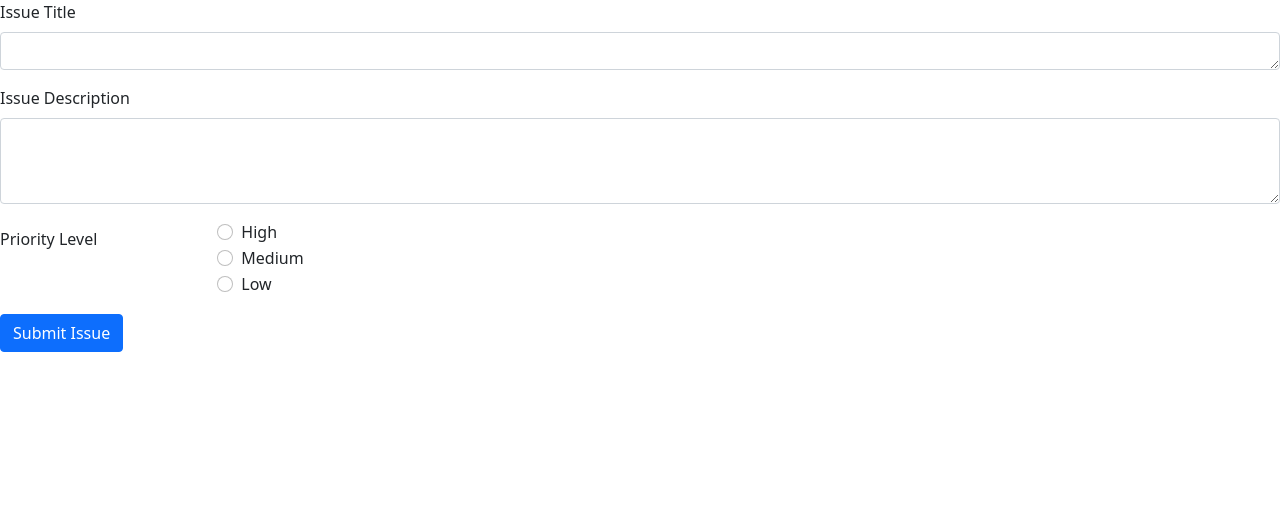
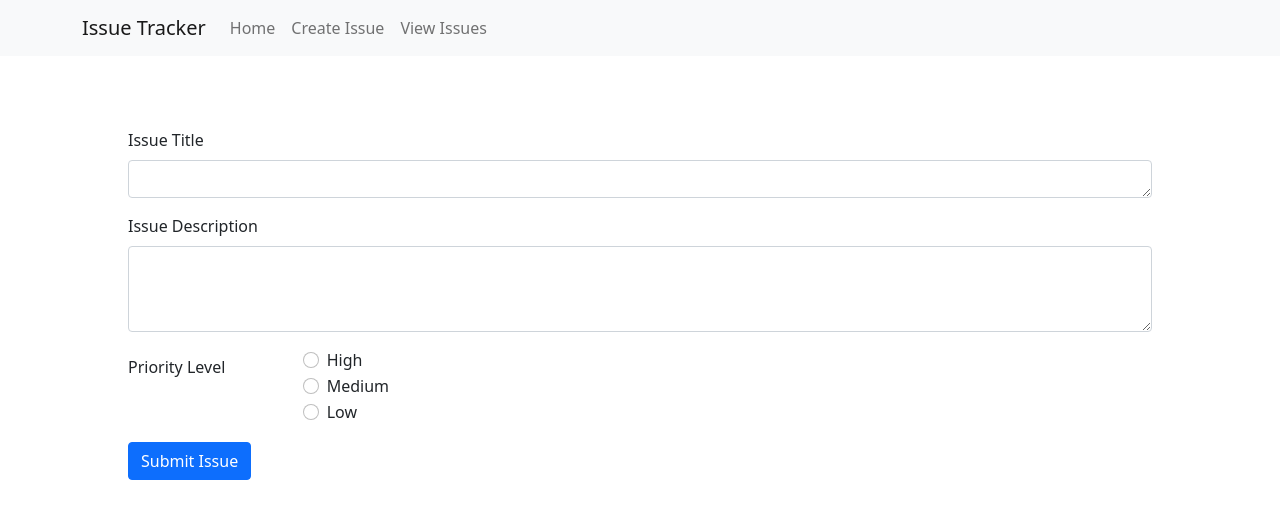
Before and after one commit to JoeyFitzpatrick/issue-tracker, a Next.js app: page /create in a window 1280 px wide. Shown: the top 518 px of the page. Built offline with nearby package versions, Linux system fonts and the light colour scheme; no server answers; the database is empty.

Commit message:
Add nav to all pages, improve styling

```diff
--- a/components/Nav.jsx
+++ b/components/Nav.jsx
@@ -9,7 +9,7 @@ const Navigation = () => {
           <Navbar.Toggle aria-controls="basic-navbar-nav" />
           <Navbar.Collapse id="basic-navbar-nav">
             <Nav className="me-auto">
-              <Nav.Link href="#home">Home</Nav.Link>
+              <Nav.Link href="/">Home</Nav.Link>
               <Nav.Link href="/create">Create Issue</Nav.Link>
               <Nav.Link href="/view">View Issues</Nav.Link>
             </Nav>
--- a/pages/create.js
+++ b/pages/create.js
@@ -1,7 +1,7 @@
-import { useState, useEffect } from "react";
-
+import { useState } from "react";
 import { Row, Col, Form, Button } from "react-bootstrap";
 import "../node_modules/bootstrap/dist/css/bootstrap.min.css";
+import Nav from "../components/Nav"
 
 const testIssue = {
   title: "First issue",
@@ -52,7 +52,8 @@ export default function Create({ issues }) {
 
   return (
     <>
-      <Form onSubmit={handleSubmit}>
+    <Nav />
+      <Form onSubmit={handleSubmit} style={{margin: "8em"}}>
         <Form.Group className="mb-3" controlId="createFormTitle">
           <Form.Label>Issue Title</Form.Label>
           <Form.Control
```
Also changed, not shown: pages/view.js (+9 -2 lines).
